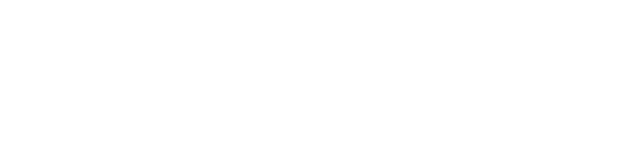
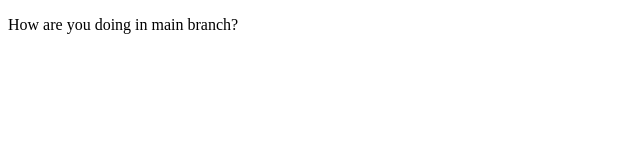
Before and after one commit to Umar-Khurram-Mirza/APIs, a plain HTML site: page index.html in a window 1280 px wide. Shown: the whole page, without its empty margins (0-640 px from the left). Drawn offline with Linux system fonts and the light colour scheme.

Commit message:
Added and Commited Index.html in main and over written the quick-test branch Line2.

```diff
--- a/index.html
+++ b/index.html
@@ -5,6 +5,6 @@
     <title>Hello World</title>
 </head>
 <body>
-
+<p>How are you doing in main branch?</p>
 </body>
 </html>
```
